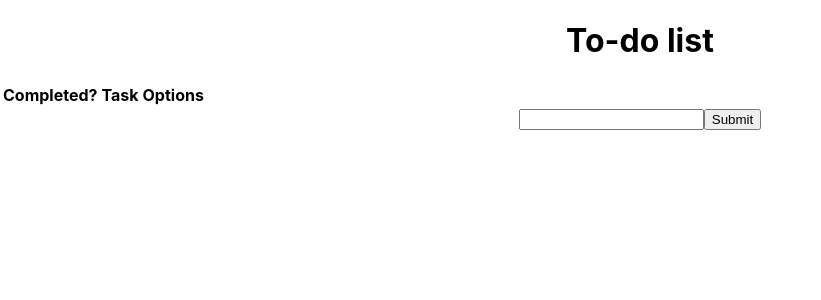
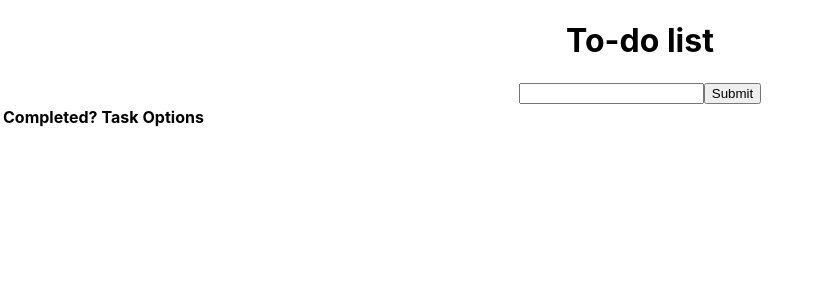
Before and after one commit to jimmywutangclan/react_todos, a React (Create React App) app: page / in a window 1280 px wide. Shown: the top 300 px of the page, without its empty margins (0-821 px from the left). Built offline with nearby package versions, Linux system fonts and the light colour scheme.

Commit message:
Added divs with class names to TaskApp

```diff
--- a/src/Components/TasksApp.js
+++ b/src/Components/TasksApp.js
@@ -35,10 +35,12 @@ export default class TasksApp extends Component {
 
     render() {
         return (
-            <div>
+            <div class="main">
                 <h1>To-do list</h1>
-                <TaskList tasks={this.state.tasks} deleteTask={this.deleteTask} editTask={this.editTask} changeStatus={this.changeStatus}/>
-                <TaskInput createTask={this.createTask}/>
+                <div class="content">
+                    <TaskInput createTask={this.createTask}/>
+                    <TaskList tasks={this.state.tasks} deleteTask={this.deleteTask} editTask={this.editTask} changeStatus={this.changeStatus}/>
+                </div>
             </div>
         );
     }
```
